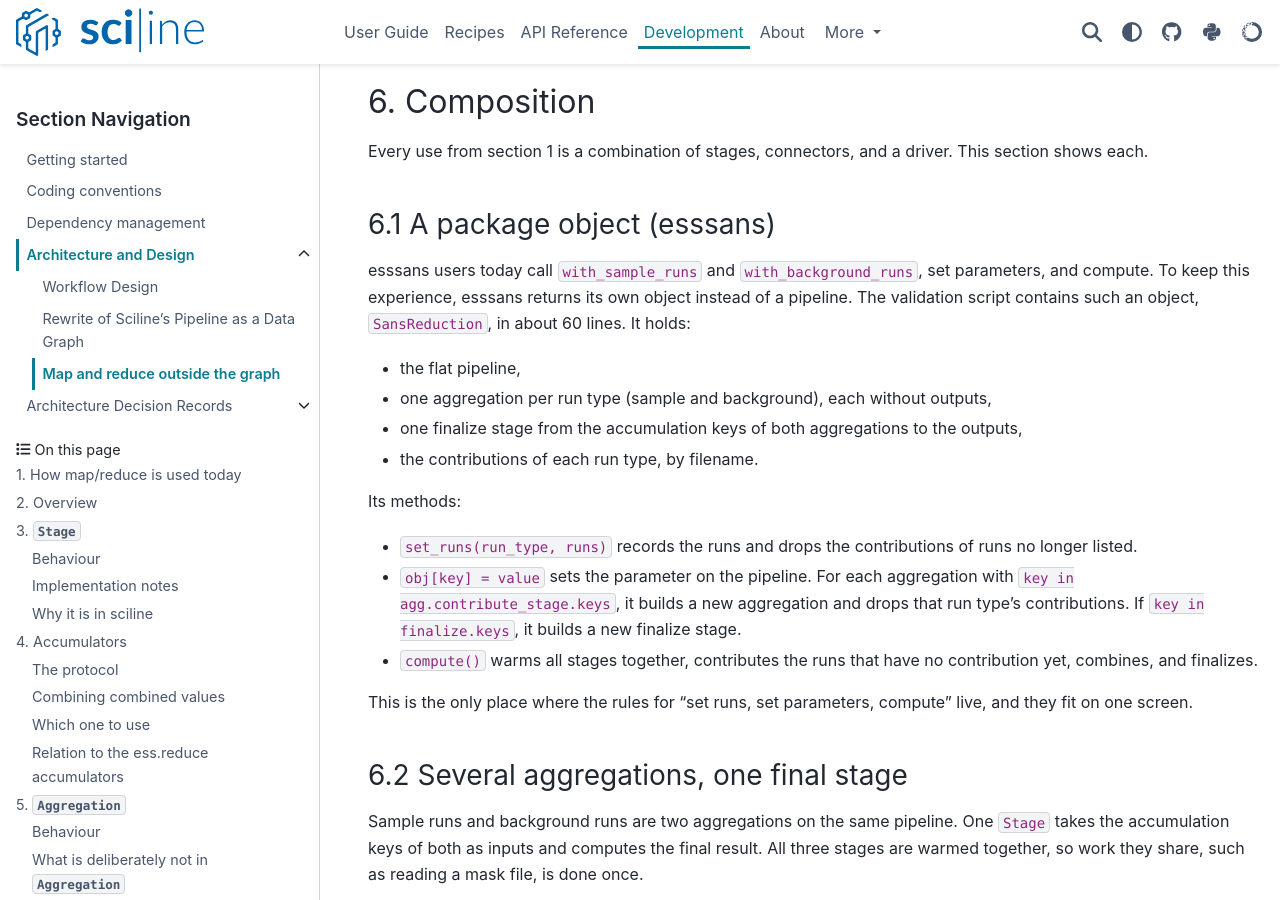
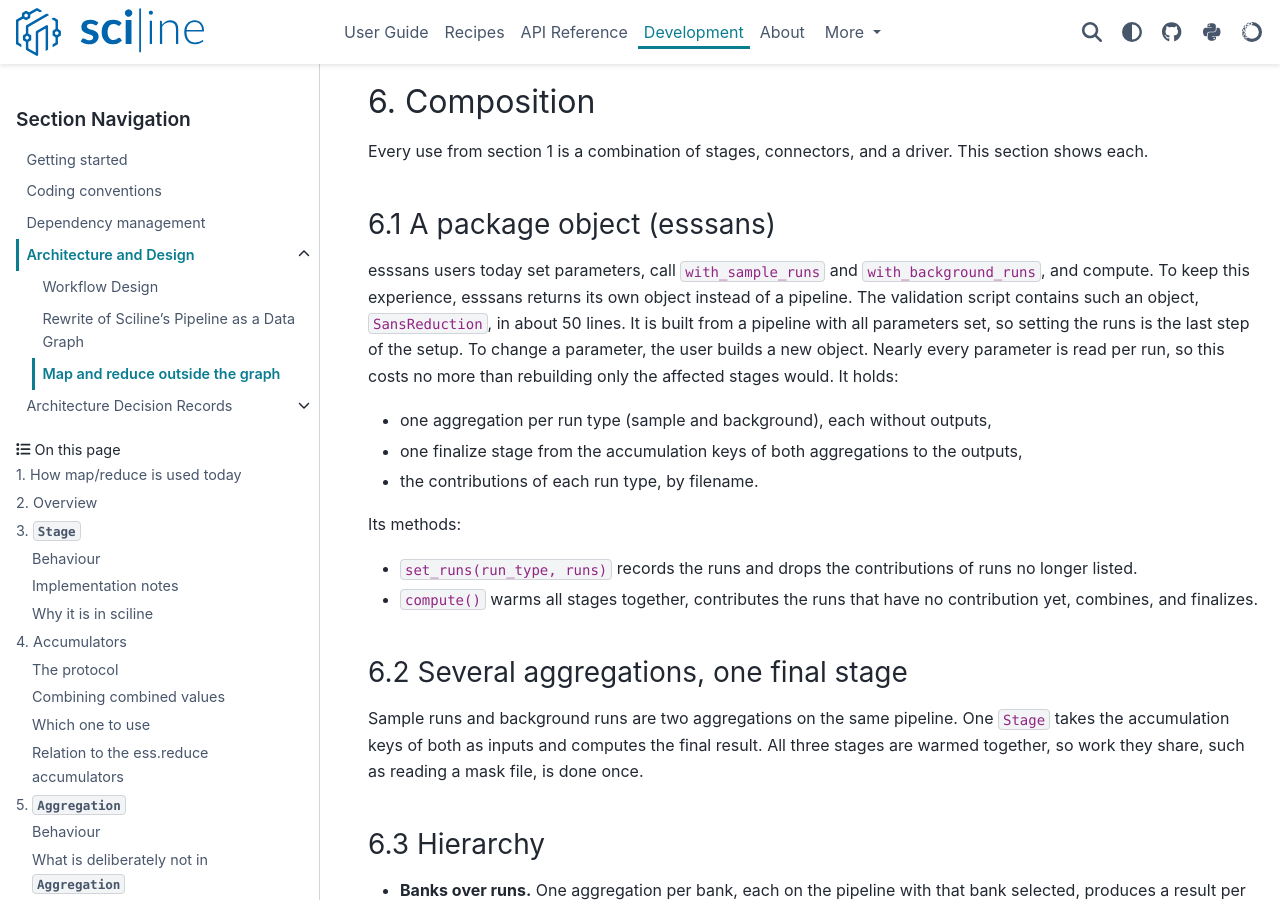
Before and after one commit to scipp/sciline, a Sphinx documentation site: the page built from docs/developer/architecture-and-design/map-reduce-outside-the-graph.md, in a window 1280 px wide and 900 px high, scrolled down 6385 px. Built offline with Sphinx 7.4.7 and the PyData theme 0.15.4, drawn with Linux system fonts in a browser that asks for light colours; the version number could not be read and is left out; some of the changed text lies outside the part shown.

Commit message:
Build SansReduction from a configured pipeline, without __setitem__
Setting the runs is the last setup step; a parameter change means a new
object. Nearly every SANS parameter is read per run, so rebuilding only
the affected stages would keep nothing, and the invalidation rules were
code for a case that does not occur. The composition test for those
rules goes with them.

Co-Authored-By: Claude Opus 5 <noreply@anthropic.com>

```diff
--- a/docs/developer/architecture-and-design/loki_validation.py
+++ b/docs/developer/architecture-and-design/loki_validation.py
@@ -2,8 +2,8 @@
 
 Reference: with_pixel_mask_filenames + with_sample_runs + with_background_runs
 (sciline map/reduce). Prototype: SansReduction, the object esssans would return
-instead of a map/reduced pipeline, holding the flat pipeline, one Aggregation per
-run type, their shared finalize stage, and the contributions; the pixel masks are a
+instead of a map/reduced pipeline, holding one Aggregation per run type, their
+shared finalize stage, and the contributions; the pixel masks are a
 list parameter read by one provider instead of an aggregation, since the point at
 which they would be combined sits inside the per-run work.
 
@@ -165,45 +165,35 @@ def show(label: str, t0: float) -> dict[str, int]:
 class SansReduction:
     """What esssans would return instead of a map/reduced pipeline.
 
-    Holds the pipeline, one aggregation per run type, the finalize stage over the
-    accumulation keys of both, and the contributions by filename.  This is the only
-    place the "set runs, set parameters, compute" experience lives, and the only
-    place that decides what a parameter change keeps.
+    Built from a pipeline with all parameters set; to change a parameter, build a
+    new object. Holds one aggregation per run type, the finalize stage over the
+    accumulation keys of both, and the contributions by filename.
     """
 
     run_types = (SampleRun, BackgroundRun)
 
     def __init__(self, pipeline: sciline.Pipeline) -> None:
-        self._pipeline = pipeline.copy()
         self._runs: dict[type, list[str]] = {rt: [] for rt in self.run_types}
         self._contributions: dict[type, dict[str, Any]] = {
             rt: {} for rt in self.run_types
         }
-        self._aggregations = {rt: self._aggregation(rt) for rt in self.run_types}
-        self._finalize = self._finalize_stage()
-
-    def _aggregation(self, run_type: type) -> Aggregation:
-        return Aggregation(
-            self._pipeline,
-            members=(Filename[run_type],),
-            accumulators=accumulators_for(run_type),
+        self._aggregations = {
+            rt: Aggregation(
+                pipeline,
+                members=(Filename[rt],),
+                accumulators=accumulators_for(rt),
+                scheduler=SCHEDULER,
+            )
+            for rt in self.run_types
+        }
+        self._finalize = Stage(
+            pipeline,
+            outputs=OUTPUTS,
+            inputs=tuple(
+                k for agg in self._aggregations.values() for k in agg.accumulation_keys
+            ),
             scheduler=SCHEDULER,
         )
-
-    def _finalize_stage(self) -> Stage:
-        keys = tuple(
-            k for agg in self._aggregations.values() for k in agg.accumulation_keys
-        )
-        return Stage(self._pipeline, outputs=OUTPUTS, inputs=keys, scheduler=SCHEDULER)
-
-    def __setitem__(self, key: Any, value: Any) -> None:
-        self._pipeline[key] = value
-        for run_type, agg in self._aggregations.items():
-            if key in agg.contribute_stage.keys:
-                self._aggregations[run_type] = self._aggregation(run_type)
-                self._contributions[run_type].clear()
-        if key in self._finalize.keys:
-            self._finalize = self._finalize_stage()
 
     def set_runs(self, run_type: type, runs: list[str]) -> None:
         self._runs[run_type] = list(runs)
@@ -281,17 +271,16 @@ def main() -> None:
     for key in OUTPUTS:
         compare(key.__name__, results[key], ref_results[key])
 
-    # --- Parameter changes ------------------------------------------------------
+    # --- Parameter change: a new object -----------------------------------------
     calls.clear()
     t0 = time.perf_counter()
-    reduction[QBins] = sc.linspace('Q', start=0.01, stop=0.3, num=51, unit='1/angstrom')
+    changed = flat.copy()
+    changed[QBins] = sc.linspace('Q', start=0.01, stop=0.3, num=51, unit='1/angstrom')
+    reduction = SansReduction(changed)
+    reduction.set_runs(SampleRun, sample_runs)
+    reduction.set_runs(BackgroundRun, background_runs)
     reduction.compute()
-    show('QBins changed (contribute side)', t0)
-    calls.clear()
-    t0 = time.perf_counter()
-    reduction[UncertaintyBroadcastMode] = UncertaintyBroadcastMode.drop
-    reduction.compute()
-    show('UncertaintyBroadcastMode changed (both stages)', t0)
+    show('QBins changed', t0)
 
     # --- Per-member intermediate ----------------------------------------------
     key = NormalizedQ[SampleRun, Numerator]
--- a/docs/developer/architecture-and-design/map-reduce-outside-the-graph.md
+++ b/docs/developer/architecture-and-design/map-reduce-outside-the-graph.md
@@ -234,12 +234,14 @@ This section shows each.
 
 ### 6.1 A package object (esssans)
 
-esssans users today call `with_sample_runs` and `with_background_runs`, set parameters, and compute.
+esssans users today set parameters, call `with_sample_runs` and `with_background_runs`, and compute.
 To keep this experience, esssans returns its own object instead of a pipeline.
-The validation script contains such an object, `SansReduction`, in about 60 lines.
+The validation script contains such an object, `SansReduction`, in about 50 lines.
+It is built from a pipeline with all parameters set, so setting the runs is the last step of the setup.
+To change a parameter, the user builds a new object.
+Nearly every parameter is read per run, so this costs no more than rebuilding only the affected stages would.
 It holds:
 
-- the flat pipeline,
 - one aggregation per run type (sample and background), each without outputs,
 - one finalize stage from the accumulation keys of both aggregations to the outputs,
 - the contributions of each run type, by filename.
@@ -247,12 +249,7 @@ It holds:
 Its methods:
 
 - `set_runs(run_type, runs)` records the runs and drops the contributions of runs no longer listed.
-- `obj[key] = value` sets the parameter on the pipeline.
-  For each aggregation with `key in agg.contribute_stage.keys`, it builds a new aggregation and drops that run type's contributions.
-  If `key in finalize.keys`, it builds a new finalize stage.
 - `compute()` warms all stages together, contributes the runs that have no contribution yet, combines, and finalizes.
-
-This is the only place where the rules for "set runs, set parameters, compute" live, and they fit on one screen.
 
 ### 6.2 Several aggregations, one final stage
 
@@ -410,7 +407,7 @@ It rebuilt the map/reduced pipeline in another form, and it was the hardest part
 The per-member frontier was meant to avoid reloading runs when a parameter changes.
 On LoKI it gave no measurable benefit: the wavelength conversion reads the parameter `WavelengthBins`, so the per-member frontier lies upstream of the conversion and holding it saves little.
 Holding more would require a second tier of parameters declared as rarely changing, which is what `StreamProcessor` calls context.
-The draft was stripped down to the current `Aggregation`, and its rules moved into the package object (section 6.1).
+The draft was stripped down to the current `Aggregation`, and the package object (section 6.1) does not take parameter changes: a new parameter value means a new object.
 
 ### 8.5 No bridge back into a pipeline
 
@@ -452,7 +449,7 @@ The tests cover:
 - **Stage:** static part computed once and dynamic part per call; an intermediate input cuts off its ancestors; inputs the outputs do not need are rejected; pass-through of an output that is an input; snapshot behaviour; `warm` computes shared work once and skips warm stages; concurrent calls compute the static part once; an expensive load before a cheap parameter (the warm-workflow shape).
 - **Accumulators:** push order, the first push as result, reading without pushes.
 - **Aggregation:** equal to a manual loop; two accumulation keys with different accumulators; a two-column member table; a key that does not depend on the members; members the accumulation keys do not need are rejected; the three steps called separately, with chained combining; no outputs; grouping with pandas; snapshot of parameters and graph; `compute` pushes each contribution before making the next; generic keys with `TypeVar` providers; `compute_members`.
-- **Composition:** a caller that keeps contributions by label and rebuilds on a parameter change only when the contribute stage reads the key; banks over runs; two aggregations sharing a finalize stage; the `StreamProcessor` shape with a context update.
+- **Composition:** banks over runs; two aggregations sharing a finalize stage; the `StreamProcessor` shape with a context update.
 
 ### LoKI multi-run reduction
 
@@ -472,7 +469,7 @@ Results:
   With sciline's default dask scheduler the reference is about 1.7 s faster, because the single graph computes the two sample runs in parallel threads.
   In the prototype this parallelism would be up to the caller (by mapping `contribute` over the runs) and is not used.
 - Adding a second sample run after computing with one costs one contribution: one more `apply_pixel_masks` call and no second read of the mask file.
-- Changing `QBins` drops the contributions and recomputes them, as the reference does.
+- Changing `QBins` means a new `SansReduction`, which makes the same provider calls as the reference.
 
 Not validated: the rewrite of `StreamProcessor` against its real tests.
 
@@ -488,7 +485,7 @@ Not validated: the rewrite of `StreamProcessor` against its real tests.
   `StreamProcessor` is rewritten on `Stage` against its existing tests (section 6.6).
   `parameter_mappers`, which maps a list-valued parameter to a `with_*` helper that returns a pipeline, is replaced by a common interface of the package objects (section 11).
   `get_parameters` is unaffected, because it works on the flat pipeline.
-- **Reduction packages** (esssans, essreflectometry, essspectroscopy, essdiffraction, essnmx): the `with_*` helpers that fold are replaced by package objects on which users set members and parameters and compute (section 6.1).
+- **Reduction packages** (esssans, essreflectometry, essspectroscopy, essdiffraction, essnmx): the `with_*` helpers that fold are replaced by package objects, built from a configured pipeline, on which users set members and compute (section 6.1).
   Notebooks and tests change accordingly, and `visualize(compact=)` is dropped from notebooks.
   Specific points:
   - The pixel-mask folds in esssans and essdiffraction become a list parameter with providers (section 6.4).
```
Also changed, not shown: other parts of docs/developer/architecture-and-design/map-reduce-outside-the-graph.md (+1 -1 lines), 1 other file.
